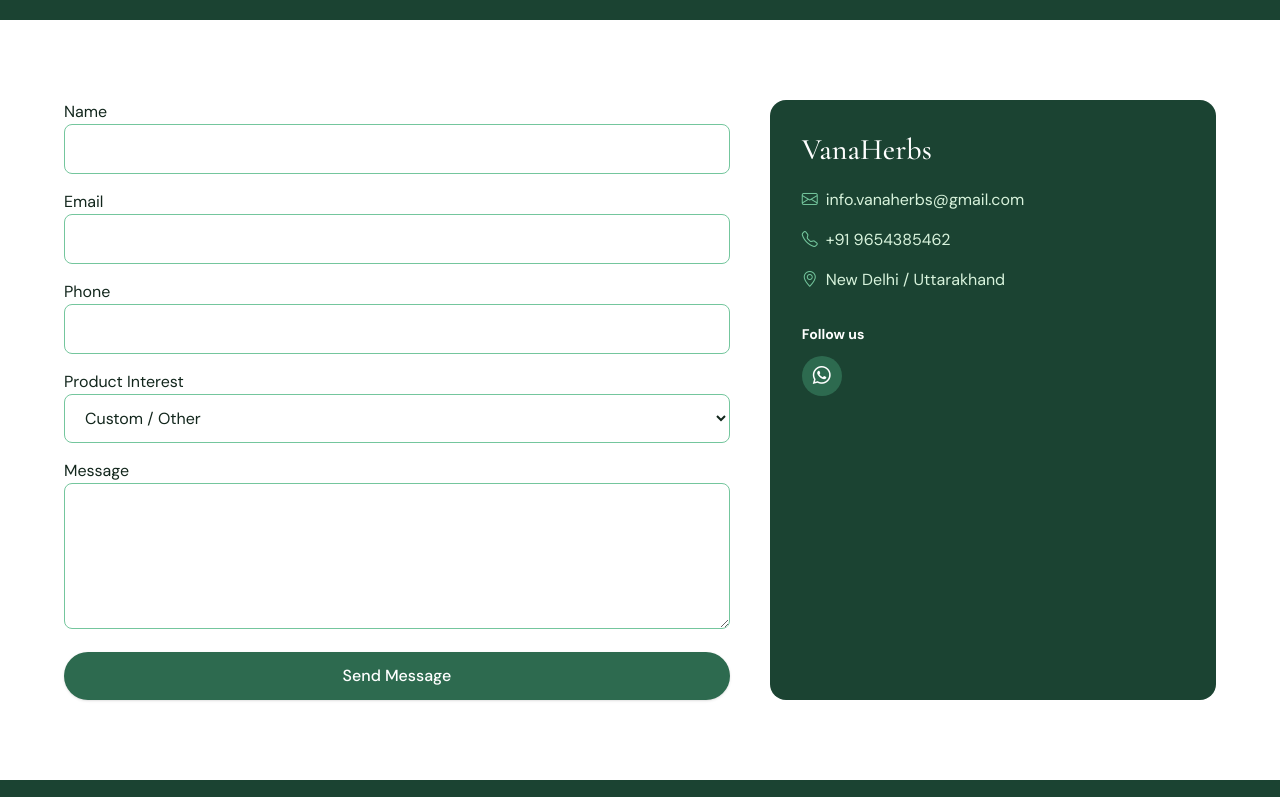
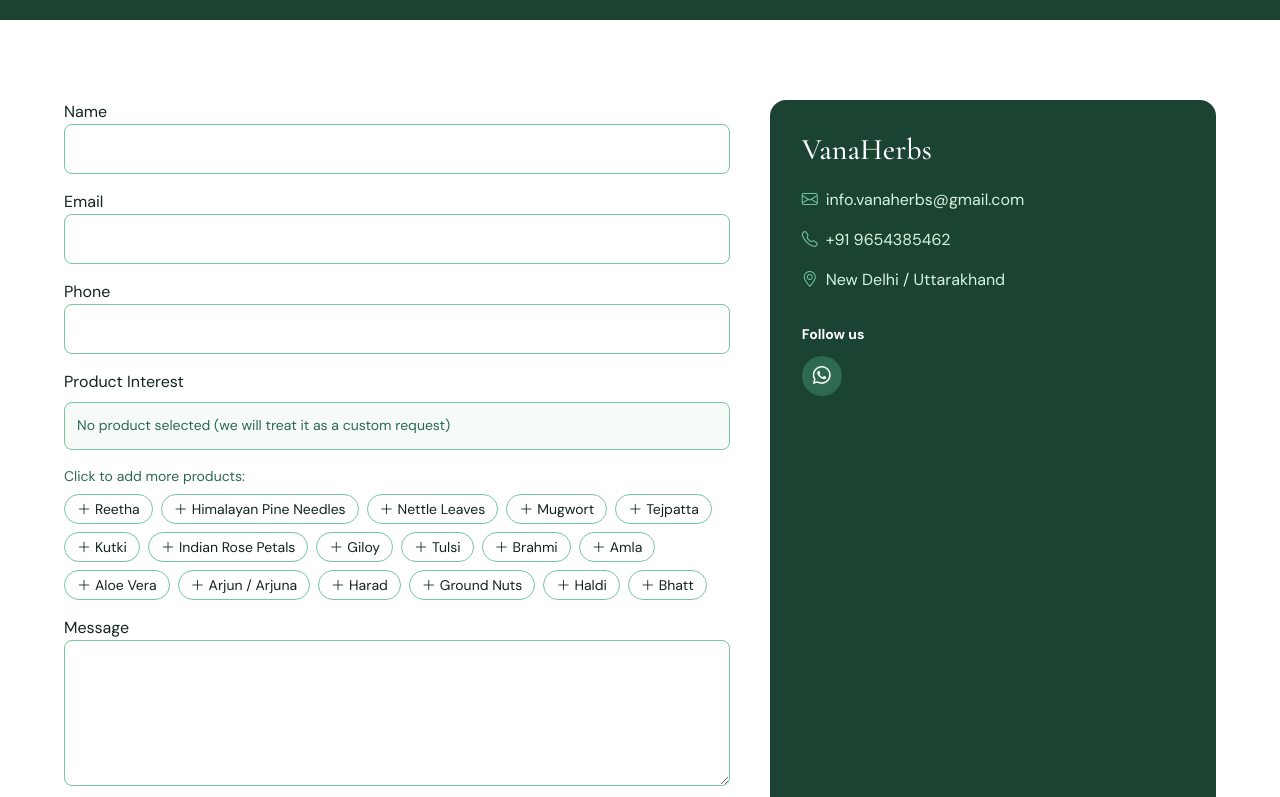
Before and after one commit to Vivektanwer/vanaherbs, a React (Vite) app: page /contact in a window 1280 px wide. Shown: the part 432-1229 px from the top of the page. Built offline with nearby package versions, Linux system fonts and the light colour scheme.

Commit message:
Enhance contact form with product selection
Added product selection functionality to the contact form, allowing users to select products and submit them along with their message.

```diff
--- a/src/pages/Contact.jsx
+++ b/src/pages/Contact.jsx
@@ -1,5 +1,5 @@
-import { useState } from "react";
-import { useNavigate } from "react-router";
+import { useState, useEffect } from "react";
+import { useNavigate, useSearchParams } from "react-router";
 import { PageHero, Section } from "../components/ui";
 import SocialLinks from "../components/SocialLinks";
 import { products, FORM_URL } from "../data";
@@ -8,14 +8,30 @@
 
 export default function Contact() {
   const navigate = useNavigate();
+  const [params] = useSearchParams();
+  const [selected, setSelected] = useState([]); // chosen product names
   const [sending, setSending] = useState(false);
   const [error, setError] = useState("");
+
+  // If the visitor came from a product card, select that product automatically.
+  const fromUrl = params.get("product");
+  useEffect(() => {
+    if (fromUrl && products.some((p) => p.name === fromUrl)) {
+      setSelected((old) => (old.includes(fromUrl) ? old : [...old, fromUrl]));
+    }
+  }, [fromUrl]);
+
+  // Click a product: add it if not selected, remove it if already selected.
+  function toggleProduct(name) {
+    setSelected((old) => (old.includes(name) ? old.filter((n) => n !== name) : [...old, name]));
+  }
 
   async function handleSubmit(e) {
     e.preventDefault();
     setSending(true);
     setError("");
     const data = Object.fromEntries(new FormData(e.target));
+    data.product = selected.length > 0 ? selected.join(", ") : "Custom / Other";
     try {
       // text/plain + no-cors avoids browser CORS errors with Google Apps Script.
       await fetch(FORM_URL, { method: "POST", mode: "no-cors", headers: { "Content-Type": "text/plain" }, body: JSON.stringify(data) });
@@ -35,18 +51,56 @@
             <label>Name<input name="name" required className={field} /></label>
             <label>Email<input name="email" type="email" required className={field} /></label>
             <label>Phone<input name="phone" type="tel" className={field} /></label>
-            <label>Product Interest
-              <select name="product" className={field}>
-                <option>Custom / Other</option>
-                {products.map((p) => <option key={p.name}>{p.name}</option>)}
-              </select>
-            </label>
+
+            <div>
+              <p>Product Interest</p>
+
+              {/* Selected products (click x to remove) */}
+              <div className="mt-2 flex min-h-12 flex-wrap gap-2 rounded-lg border border-sage bg-cream p-3">
+                {selected.length === 0 && <span className="text-sm text-leaf">No product selected (we will treat it as a custom request)</span>}
+                {selected.map((name) => (
+                  <button
+                    key={name}
+                    type="button"
+                    onClick={() => toggleProduct(name)}
+                    className="flex items-center gap-2 rounded-full bg-leaf px-3 py-1 text-sm text-white transition hover:bg-forest"
+                    aria-label={"Remove " + name}
+                  >
+                    {name} <i className="bi bi-x-lg text-xs"></i>
+                  </button>
+                ))}
+              </div>
+
+              {/* All products (click to add or remove) */}
+              <p className="mb-2 mt-4 text-sm text-leaf">Click to add more products:</p>
+              <div className="flex flex-wrap gap-2">
+                {products.map((p) => {
+                  const isOn = selected.includes(p.name);
+                  return (
+                    <button
+                      key={p.name}
+                      type="button"
+                      onClick={() => toggleProduct(p.name)}
+                      className={
+                        "rounded-full border px-3 py-1 text-sm transition " +
+                        (isOn ? "border-leaf bg-mist font-bold text-forest" : "border-sage bg-white hover:bg-cream")
+                      }
+                    >
+                      {isOn ? <i className="bi bi-check-lg me-1"></i> : <i className="bi bi-plus-lg me-1"></i>}
+                      {p.name}
+                    </button>
+                  );
+                })}
+              </div>
+            </div>
+
             <label>Message<textarea name="message" rows="5" required className={field}></textarea></label>
             {error && <p className="text-red-700">{error}</p>}
             <button disabled={sending} className="rounded-full bg-leaf px-7 py-3 font-medium text-white shadow transition hover:bg-forest disabled:opacity-60">
               {sending ? "Sending..." : "Send Message"}
             </button>
           </form>
+
           <aside className="rounded-2xl bg-forest p-8 text-mist md:w-2/5">
             <h2 className="text-3xl text-white">VanaHerbs</h2>
             <ul className="mt-5 flex flex-col gap-4">
```
